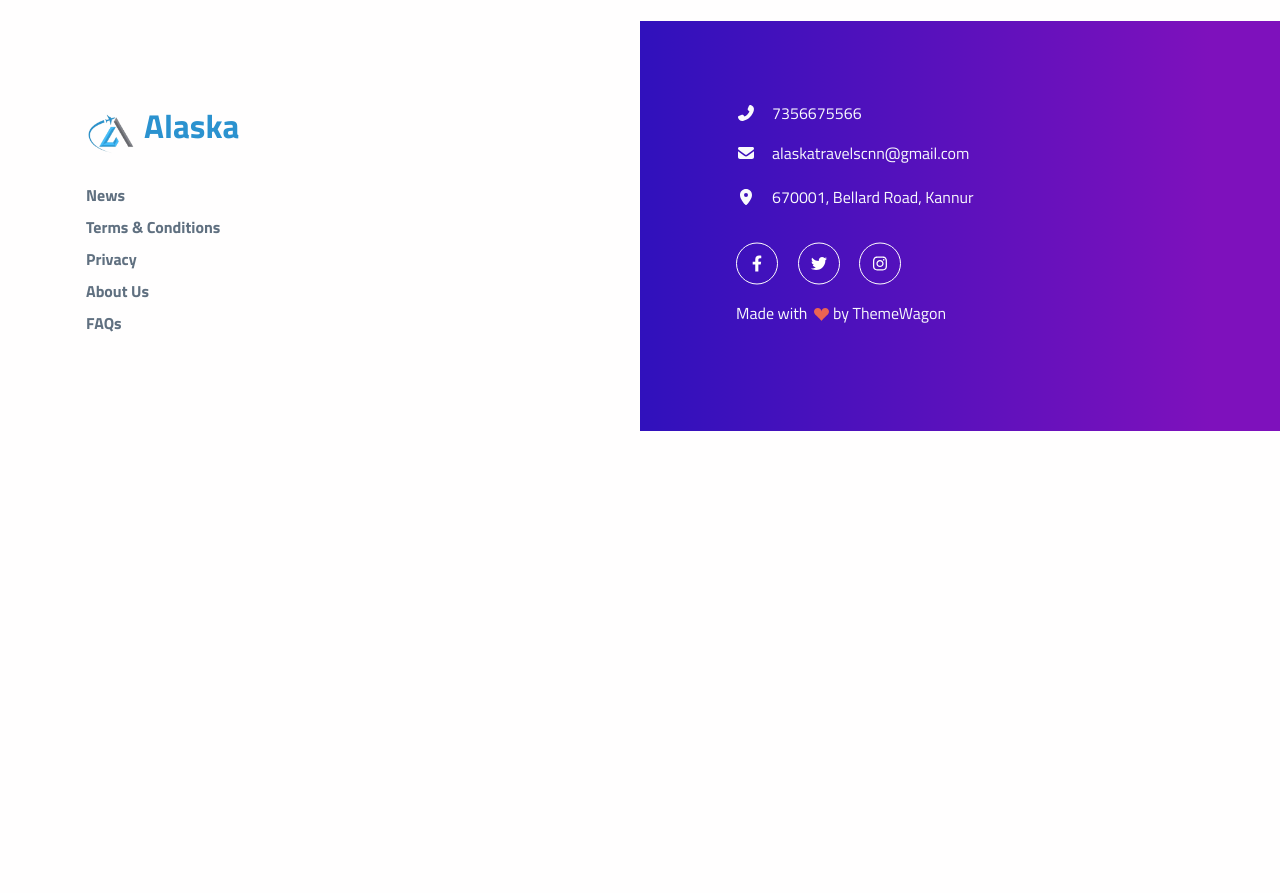
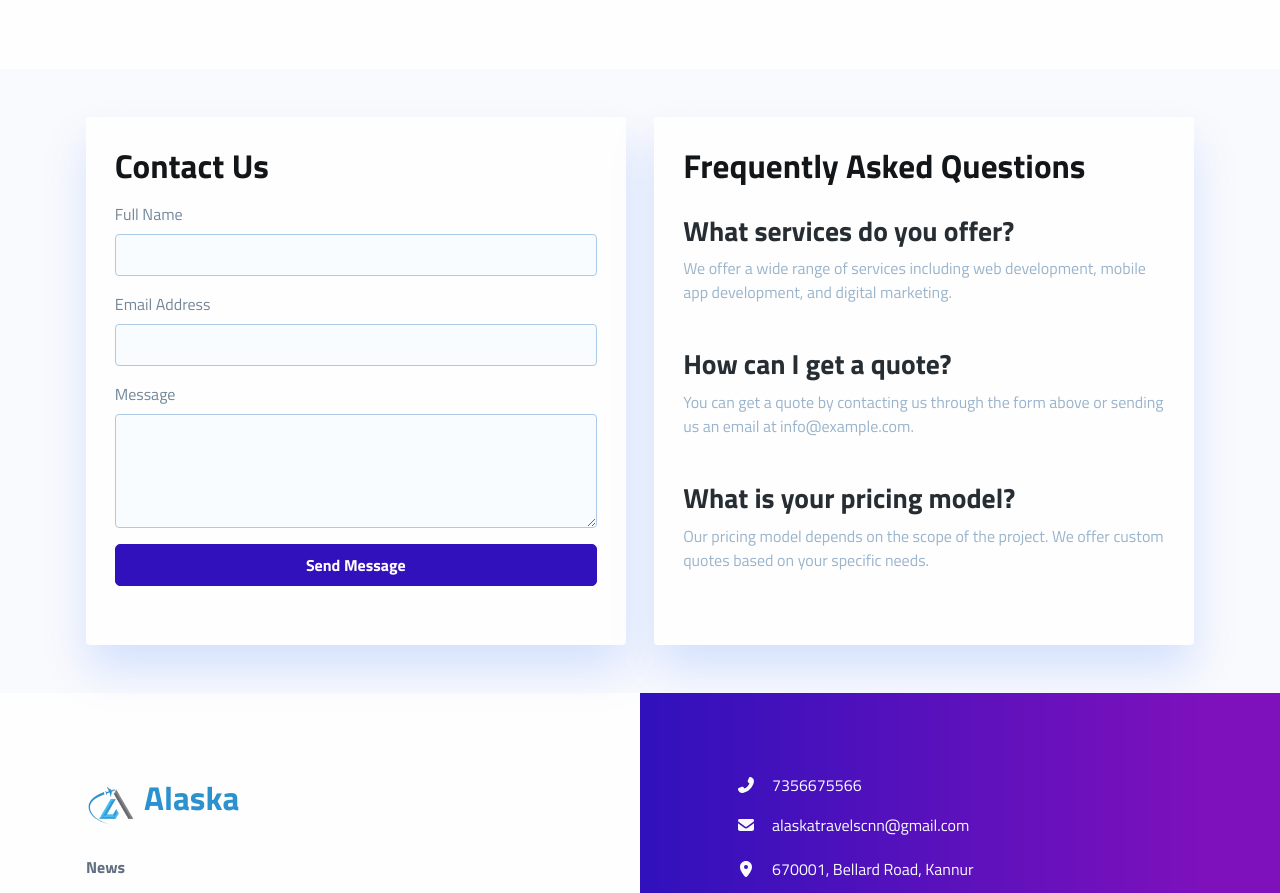
Before and after one commit to devadas132/alaska, a plain HTML site: page index.html in a window 1280 px wide. Shown: the part 9449-10342 px from the top of the page. Before the commit the page ends 9880 px from the top, so only its background shows below. Drawn offline with Linux system fonts and the light colour scheme.

Commit message:
contact section added on indexpage

```diff
--- a/index.html
+++ b/index.html
@@ -1039,6 +1039,53 @@
       <!-- <section> close ============================-->
       <!-- ============================================-->
 
+      <section id="contact" class="mt-5 pt-5 pb-5 bg-light">
+    <div class="container">
+        <div class="row g-4">
+            <!-- Left Side: Contact Form -->
+            <div class="col-12 col-md-6 d-flex">
+                <div class="bg-white p-4 rounded shadow-sm w-100 d-flex flex-column">
+                    <h2 class="fs-4 mb-3">Contact Us</h2>
+                    <form action="#" method="post">
+                        <div class="mb-3">
+                            <label for="name" class="form-label">Full Name</label>
+                            <input type="text" id="name" name="name" class="form-control" required>
+                        </div>
+                        <div class="mb-3">
+                            <label for="email" class="form-label">Email Address</label>
+                            <input type="email" id="email" name="email" class="form-control" required>
+                        </div>
+                        <div class="mb-3">
+                            <label for="message" class="form-label">Message</label>
+                            <textarea id="message" name="message" class="form-control" rows="4" required></textarea>
+                        </div>
+                        <button type="submit" class="btn btn-primary w-100">Send Message</button>
+                    </form>
+                </div>
+            </div>
+
+            <!-- Right Side: FAQs -->
+            <div class="col-12 col-md-6 d-flex">
+                <div class="bg-white p-4 rounded shadow-sm w-100 d-flex flex-column">
+                    <h2 class="fs-4 mb-4">Frequently Asked Questions</h2>
+                    <div class="mb-4">
+                        <h3 class="faq-question text-dark">What services do you offer?</h3>
+                        <p class="text-muted">We offer a wide range of services including web development, mobile app development, and digital marketing.</p>
+                    </div>
+                    <div class="mb-4">
+                        <h3 class="faq-question text-dark">How can I get a quote?</h3>
+                        <p class="text-muted">You can get a quote by contacting us through the form above or sending us an email at info@example.com.</p>
+                    </div>
+                    <div class="mb-4">
+                        <h3 class="faq-question text-dark">What is your pricing model?</h3>
+                        <p class="text-muted">Our pricing model depends on the scope of the project. We offer custom quotes based on your specific needs.</p>
+                    </div>
+                </div>
+            </div>
+        </div>
+    </div>
+</section>
+
 
       <!-- <section>
         <div class="bg-holder" style="background-image:url(assets/img/gallery/cta-bg.png);background-position:center;background-size:cover;">
```
